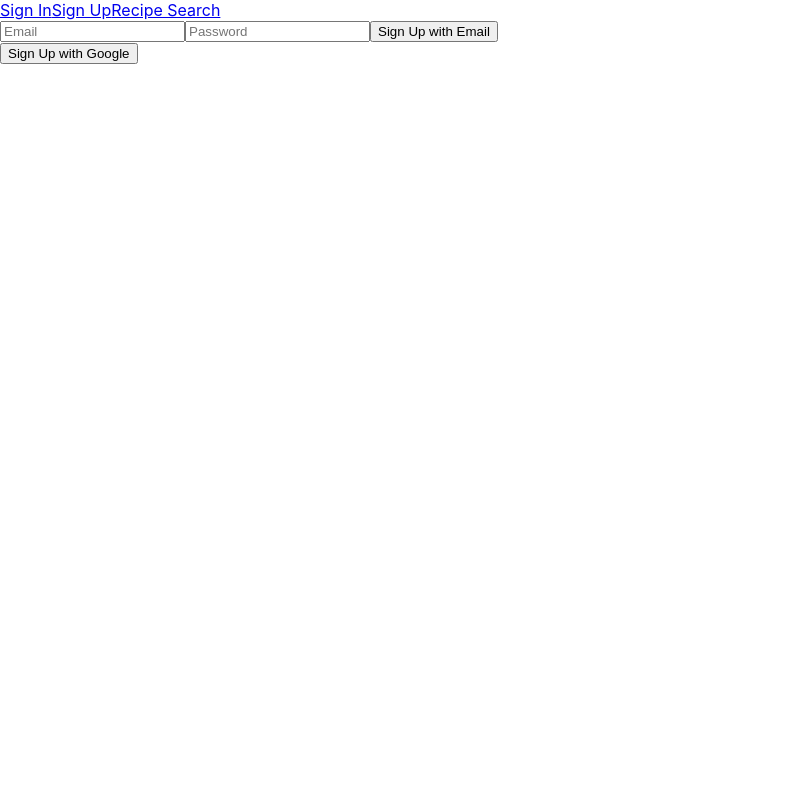
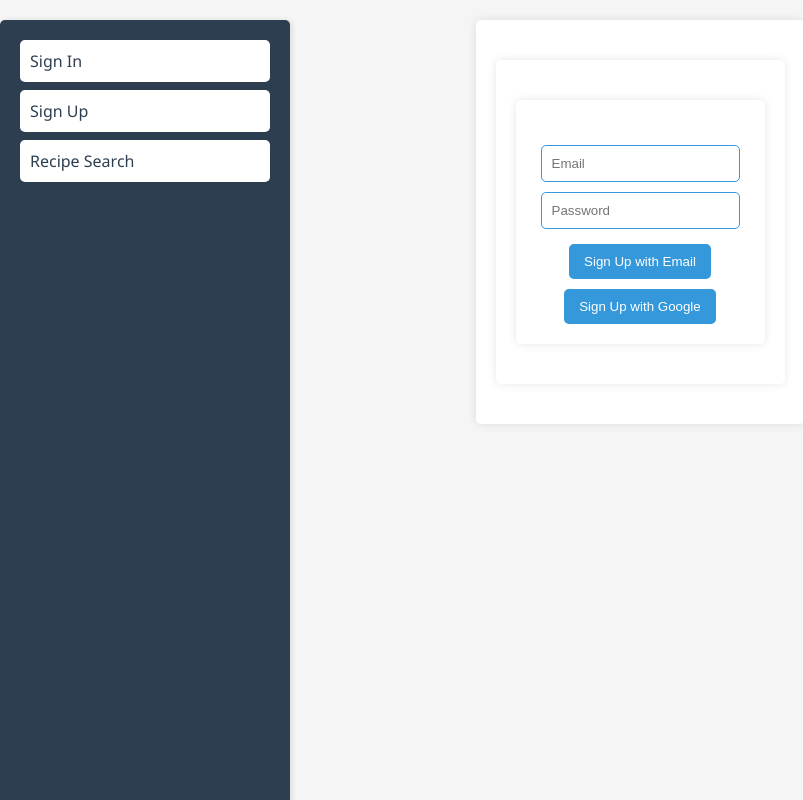
Before and after one commit to MatthewsWongOfficial/Food-Recipe-Final-Project, a React (Create React App) app: page /signup in a window 1280 px wide. Shown: the whole page, without its empty margins (0-803 px from the left). Built offline with nearby package versions, Linux system fonts and the light colour scheme; no server answers.

Commit message:
masih ngaco jangan di liat

```diff
--- a/src/App.css
+++ b/src/App.css
@@ -1,38 +1,150 @@
-.App {
-  text-align: center;
+/* App.css */
+body {
+  margin: 0;
+  font-family: 'Segoe UI', Tahoma, Geneva, Verdana, sans-serif;
+  background-color: #f5f5f5;
+  display: flex;
 }
 
-.App-logo {
-  height: 40vmin;
-  pointer-events: none;
-}
-
-@media (prefers-reduced-motion: no-preference) {
-  .App-logo {
-    animation: App-logo-spin infinite 20s linear;
-  }
-}
-
-.App-header {
-  background-color: #282c34;
-  min-height: 100vh;
+nav {
+  background-color: #3498db;
+  padding: 10px;
   display: flex;
   flex-direction: column;
   align-items: center;
-  justify-content: center;
-  font-size: calc(10px + 2vmin);
+  justify-content: space-between;
   color: white;
+  height: 100vh;
 }
 
-.App-link {
-  color: #61dafb;
+nav a {
+  color: white;
+  text-decoration: none;
+  margin: 10px 0;
 }
 
-@keyframes App-logo-spin {
-  from {
-    transform: rotate(0deg);
-  }
-  to {
-    transform: rotate(360deg);
-  }
+nav img {
+  border-radius: 50%;
+  margin: 10px 0;
 }
+
+nav button {
+  background-color: #e74c3c;
+  color: white;
+  border: none;
+  padding: 8px 12px;
+  margin: 10px 0;
+  cursor: pointer;
+}
+
+nav button:hover {
+  background-color: #c0392b;
+}
+
+/* Main content area */
+main {
+  flex: 1;
+  padding: 20px;
+}
+
+/* Add more styles as needed */
+
+/* Add this to RecipeSearch.js for better form styling */
+form {
+  display: flex;
+  flex-direction: column;
+  align-items: center;
+  margin-top: 20px;
+}
+
+input {
+  padding: 10px;
+  margin: 5px;
+  border: 1px solid #3498db;
+  border-radius: 5px;
+}
+
+button {
+  background-color: #3498db;
+  color: white;
+  border: none;
+  padding: 10px 15px;
+  margin-top: 10px;
+  border-radius: 5px;
+  cursor: pointer;
+}
+
+button:hover {
+  background-color: #2980b9;
+}
+
+/* Add this to UserProfile.js for profile styling */
+div {
+  max-width: 600px;
+  margin: 20px auto;
+  padding: 20px;
+  background-color: white;
+  border-radius: 5px;
+  box-shadow: 0 0 10px rgba(0, 0, 0, 0.1);
+}
+
+h1, h2, h3 {
+  color: #3498db;
+}
+
+ul {
+  list-style: none;
+  padding: 0;
+}
+
+li {
+  margin-bottom: 5px;
+}
+
+/* App.css */
+/* ... (existing styles) */
+
+.left-bar {
+  width: 250px;
+  height: 100%;
+  background-color: #2c3e50;
+  color: white;
+  padding: 20px;
+  box-shadow: 2px 0 5px rgba(0, 0, 0, 0.1);
+  position: fixed;
+  top: 0;
+  left: 0;
+  overflow-y: auto;
+}
+
+.left-bar h3 {
+  margin-bottom: 10px;
+}
+
+.left-bar ul {
+  list-style: none;
+  padding: 0;
+  margin: 0;
+}
+
+.left-bar li {
+  margin-bottom: 10px;
+}
+
+/* Style the links as buttons with white background */
+.left-bar a {
+  display: block;
+  text-decoration: none;
+  padding: 10px;
+  background-color: white;
+  color: #2c3e50; /* Set text color to a contrasting color */
+  border-radius: 5px;
+  margin-bottom: 8px; /* Add margin between buttons */
+  transition: background-color 0.3s ease;
+}
+
+.left-bar a:hover {
+  background-color: #ecf0f1; /* Change background color on hover */
+}
+
+/* Add more styles as needed */
--- a/src/App.js
+++ b/src/App.js
@@ -1,17 +1,19 @@
 import React, { useEffect, useState } from 'react';
 import { BrowserRouter as Router, Routes, Route, Link } from 'react-router-dom';
-import { auth } from './firebase'; // Adjust the path as necessary
+import { auth } from './firebase';
 import { onAuthStateChanged, signOut } from 'firebase/auth';
 import SignIn from './components/SignIn';
 import SignUp from './components/SignUp';
 import RecipeSearch from './components/RecipeSearch';
-import UserProfile from './components/UserProfile'; // You'll need to create this component
+import UserProfile from './components/UserProfile';
+import './App.css';
 
 function App() {
   const [currentUser, setCurrentUser] = useState(null);
 
   useEffect(() => {
-    const unsubscribe = onAuthStateChanged(auth, user => {
+    const unsubscribe = onAuthStateChanged(auth, (user) => {
+      console.log('Current User:', user);
       setCurrentUser(user);
     });
     return unsubscribe;
@@ -20,20 +22,24 @@ function App() {
   const handleLogout = async () => {
     try {
       await signOut(auth);
-      // Handle successful logout
     } catch (error) {
-      // Handle logout errors
       console.error('Error logging out:', error);
     }
   };
 
   return (
     <Router>
-      <nav>
+      <div className="App">
+        {/* Inside the left-bar div */}
+        <div className="left-bar">
           {currentUser ? (
             <>
               <span>Welcome, {currentUser.displayName || 'User'}</span>
-            <img src={currentUser.photoURL || 'default-profile.png'} alt="Profile" style={{ width: '30px', height: '30px', borderRadius: '50%' }} />
+              <img
+                src={currentUser.photoURL || 'default-profile.png'}
+                alt="Profile"
+                style={{ width: '30px', height: '30px', borderRadius: '50%' }}
+              />
               <button onClick={handleLogout}>Log Out</button>
               <Link to="/profile">Profile</Link>
             </>
@@ -44,13 +50,17 @@ function App() {
             </>
           )}
           <Link to="/">Recipe Search</Link>
-      </nav>
+        </div>
+
+        <div className="content">
           <Routes>
             <Route path="/signin" element={<SignIn />} />
             <Route path="/signup" element={<SignUp />} />
             <Route path="/" element={<RecipeSearch />} />
-        <Route path="/profile" element={<UserProfile />} /> {/* Profile and search history */}
+            <Route path="/profile" element={<UserProfile />} />
           </Routes>
+        </div>
+      </div>
     </Router>
   );
 }
--- a/src/components/RecipeSearch.js
+++ b/src/components/RecipeSearch.js
@@ -1,13 +1,17 @@
 import React, { useState, useEffect } from 'react';
-import { auth } from '../firebase'; // Adjust the path as necessary
+import '../App.css'; // Adjust the path to reach App.css from components folder
+import { auth } from '../firebase';
 import { onAuthStateChanged } from 'firebase/auth';
 
 const RecipeSearch = () => {
+  const [loading, setLoading] = useState(false);
+  const [error, setError] = useState(null);
   const [searchTerm, setSearchTerm] = useState('');
   const [recipes, setRecipes] = useState([]);
   const [currentUser, setCurrentUser] = useState(null);
   const [selectedRecipe, setSelectedRecipe] = useState(null);
   const [ingredients, setIngredients] = useState([]);
+  const [searchHistory, setSearchHistory] = useState([]); // Define searchHistory state
 
   // Listen for authentication state changes
   useEffect(() => {
@@ -23,12 +27,19 @@ const RecipeSearch = () => {
   }, []);
 
   const fetchRecipes = async (searchTerm) => {
+    setLoading(true);
+    try {
       const response = await fetch(`https://www.themealdb.com/api/json/v1/1/search.php?s=${searchTerm}`);
       const data = await response.json();
       if (data.meals) {
         setRecipes(data.meals);
       } else {
         setRecipes([]);
+      }
+    } catch (error) {
+      setError("Error fetching recipes. Please try again.");
+    } finally {
+      setLoading(false);
     }
   };
 
@@ -55,6 +66,7 @@ const RecipeSearch = () => {
 
   const handleSearch = async (e) => {
     e.preventDefault();
+    setError(null); // Clear previous errors
     await fetchRecipes(searchTerm);
     setSelectedRecipe(null); // Clear selected recipe when performing a new search
     setIngredients([]); // Clear ingredients when performing a new search
@@ -81,17 +93,39 @@ const RecipeSearch = () => {
   };
 
   return (
-    <div>
+    <>
+      <div className="left-bar">
+        <h3>Search History</h3>
+        <ul>
+          {/* Display search history items here */}
+          {searchHistory.length > 0 ? (
+            searchHistory.map((item, index) => (
+              <li key={index}>
+                <a href="#">{item}</a>
+              </li>
+            ))
+          ) : (
+            <p>No search history.</p>
+          )}
+        </ul>
+      </div>
+
+      <div className="content">
+      {loading && <p>Loading...</p>}
+        {error && <p style={{ color: 'red' }}>{error}</p>}
+
         {currentUser && (
           <div style={{ textAlign: 'right' }}>
             <span>{currentUser.displayName}</span>
             <img src={currentUser.photoURL} alt="Profile" style={{ width: '30px', height: '30px', borderRadius: '50%' }} />
           </div>
         )}
+
         <form onSubmit={handleSearch}>
           <input type="text" value={searchTerm} onChange={(e) => setSearchTerm(e.target.value)} placeholder="Search for recipes" />
           <button type="submit">Search</button>
         </form>
+
         <div>
           {selectedRecipe ? (
             <div>
@@ -128,6 +162,7 @@ const RecipeSearch = () => {
           )}
         </div>
       </div>
+    </>
   );
 };
 
--- a/src/components/SignIn.js
+++ b/src/components/SignIn.js
@@ -1,5 +1,5 @@
 import React, { useState } from 'react';
-import { signInWithEmailAndPassword } from "firebase/auth";
+import { signInWithEmailAndPassword } from 'firebase/auth';
 import { auth } from '../firebase';
 import { signInWithPopup, GoogleAuthProvider } from 'firebase/auth';
 
@@ -14,7 +14,7 @@ const SignIn = () => {
       // Handle successful Google sign-in
     } catch (error) {
       // Handle errors
-      console.error("Error signing in with Google", error);
+      console.error('Error signing in with Google', error);
     }
   };
 
@@ -25,20 +25,29 @@ const SignIn = () => {
       // Handle successful login (e.g., redirect to home page)
     } catch (error) {
       // Handle errors (e.g., display error message)
-      console.error("Error signing in with email and password", error);
+      console.error('Error signing in with email and password', error);
     }
   };
 
   return (
-    <div>
-      <form onSubmit={handleSignIn}>
+    <form onSubmit={handleSignIn}>
+      <label>
+        {/* Email: */}
         <input type="email" value={email} onChange={(e) => setEmail(e.target.value)} placeholder="Email" required />
-        <input type="password" value={password} onChange={(e) => setPassword(e.target.value)} placeholder="Password" required />
-        <button type="submit">Sign In</button>
-
-        <button onClick={handleSignInWithGoogle}>Sign In with Google</button>
-      </form>
-    </div>
+      </label>
+      <label>
+        {/* Password: */}
+        <input
+          type="password"
+          value={password}
+          onChange={(e) => setPassword(e.target.value)}
+          placeholder="Password"
+          required
+        />
+      </label>
+      <button type="submit">Sign In</button>
+      <button onClick={handleSignInWithGoogle}>Sign In with Google</button>
+    </form>
   );
 };
 
--- a/src/components/SignUp.js
+++ b/src/components/SignUp.js
@@ -29,14 +29,16 @@ const SignUp = () => {
   };
 
   return (
-    <div>
+    // <div>
       <form onSubmit={handleSignUpWithEmail}>
         <input type="email" value={email} onChange={(e) => setEmail(e.target.value)} placeholder="Email" required />
         <input type="password" value={password} onChange={(e) => setPassword(e.target.value)} placeholder="Password" required />
         <button type="submit">Sign Up with Email</button>
+
+        <button onClick={handleSignUpWithGoogle}>Sign Up with Google</button>
       </form>
-      <button onClick={handleSignUpWithGoogle}>Sign Up with Google</button>
-    </div>
+      // <button onClick={handleSignUpWithGoogle}>Sign Up with Google</button>
+    // </div>
   );
 };
 
--- a/src/components/UserProfile.js
+++ b/src/components/UserProfile.js
@@ -20,8 +20,8 @@ const UserProfile = () => {
         <div>
           <h2>{auth.currentUser.displayName || 'User'}</h2>
           <p>Email: {auth.currentUser.email}</p>
-          <div>
           <h3>Search History</h3>
+
           <ul>
             {searchHistory.length > 0 ? (
               searchHistory.map((item, index) => <li key={index}>{item}</li>)
@@ -29,9 +29,11 @@ const UserProfile = () => {
               <p>No search history.</p>
             )}
           </ul>
+
         </div>
-        </div>
-      ) : (
+      )
+
+      : (
         <p>Please log in to view your profile.</p>
       )}
     </div>
```
Lines whose indentation alone changed are shown as unchanged.
